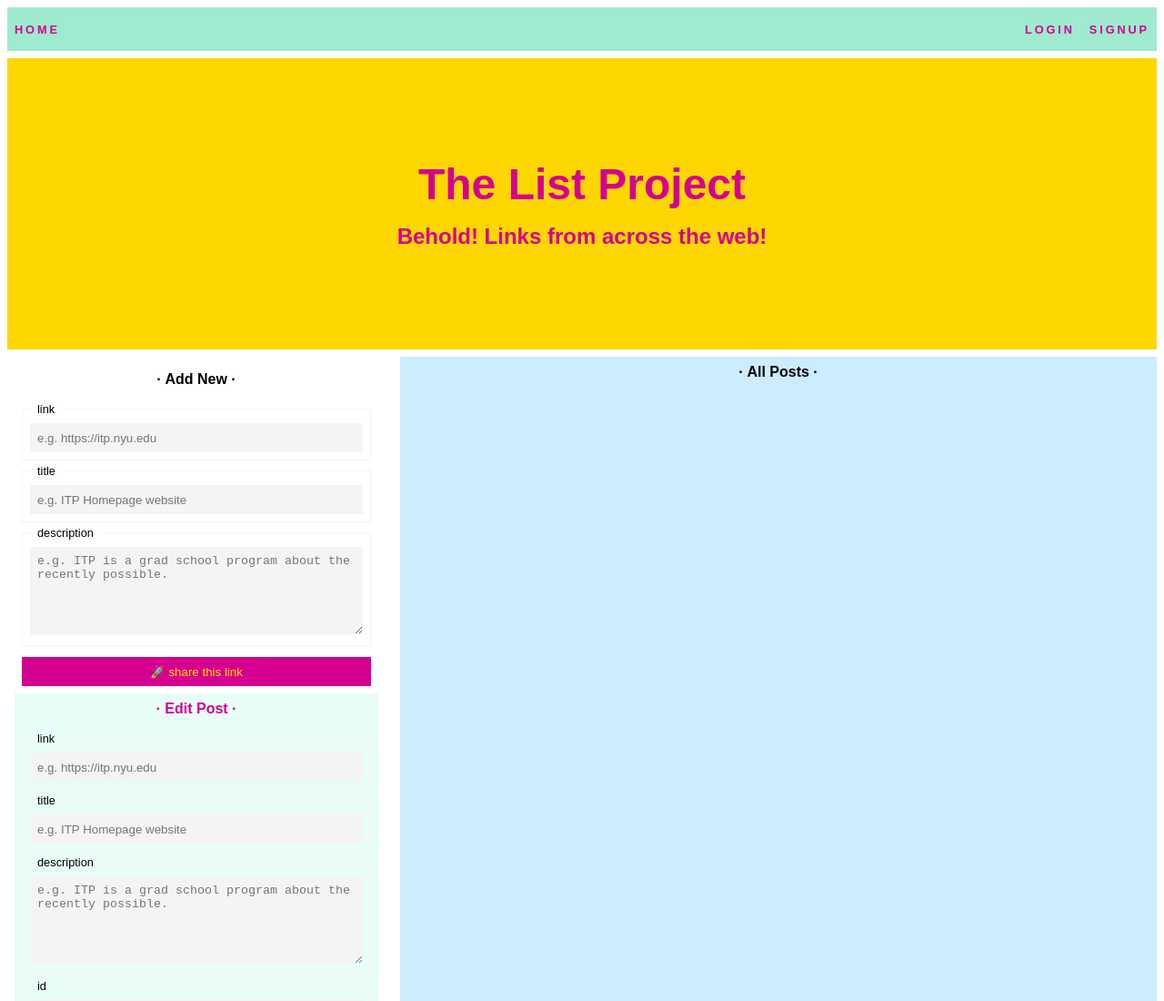
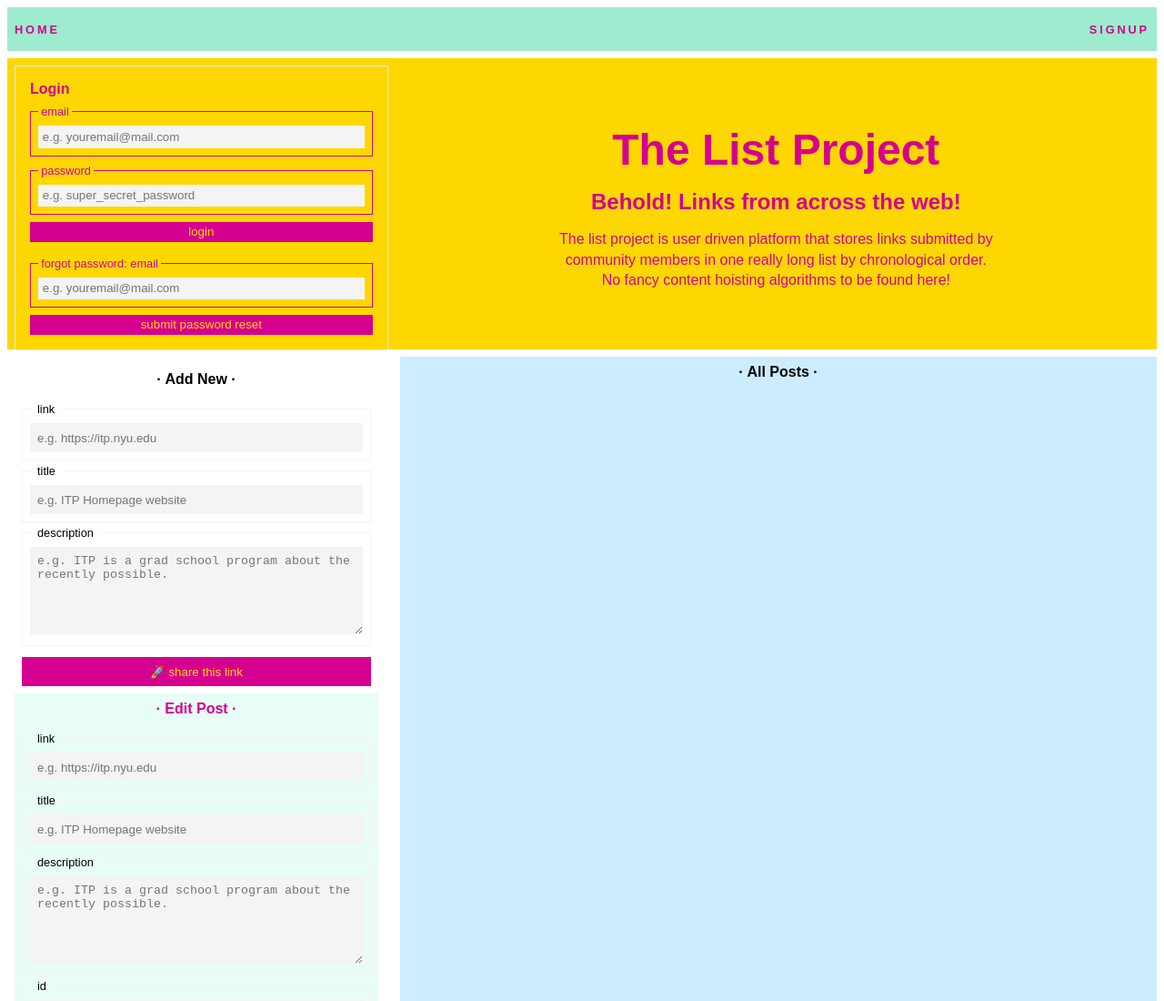
Before and after one commit to joeyklee/list-project, a website: page public/index.html in a window 1280 px wide. Shown: the top 1100 px of the page at 91% size. Drawn offline with Linux system fonts and the light colour scheme; no server answers.

Commit message:
adds login to index to need for additional login page

```diff
--- a/public/css/main.css
+++ b/public/css/main.css
@@ -71,15 +71,22 @@ body{
 
 /* Header */
 .header{
+  display: grid;
+  grid-template-columns: 1fr 2fr;
+  grid-column-gap: 1rem;
+  padding:0.5rem;
+  background-color:#FFD700;
+  color: #D5008F;
+}
+
+.header__main{
   display:flex;
   flex-direction: column;
   align-items: center;
   justify-content: center;
   text-align: center;
-  padding:0.5rem;
-  background-color:#FFD700;
-  color: #D5008F;
 }
+
 .header__title{
   font-size: 3rem;
 }
@@ -88,6 +95,37 @@ body{
   margin-top:1rem;
   max-width: 30rem;
 }
+
+.header__description{
+  line-height: 1.4rem;
+  margin-top:1rem;
+  max-width: 30rem;
+}
+
+.header__login{
+  padding: 0.5rem;
+  border:1px solid #CDECFF;
+}
+.header__login__section{
+ padding:0.5rem;
+}
+.login__section__title{
+  font-size:1rem;
+  margin-bottom:0.5rem;
+}
+.login__section__title--small{
+  font-size:0.8rem;
+}
+
+.auth__form__section__button{
+  outline:none;
+  border:none;
+  padding:0.2rem 0.4rem;
+  background-color:#D5008F;
+  color:#FFD700;
+  width:100%;
+}
+
 
 /* main */
 
@@ -272,7 +310,6 @@ body{
 }
 
 /* AUTH */
-
 .auth-container{
   width:100%;
   height:100%;
@@ -321,7 +358,7 @@ body{
 }
 .auth__form__section__input{
   width:100%;
-  padding:0.5rem;
+  padding:0.3rem;
   border:none;
   outline:none;
   color: #D5008F;
--- a/public/index.html
+++ b/public/index.html
@@ -22,7 +22,6 @@
         <li class="nav__list__item"> <a class="link" href="/">Home</a></li>
       </ul>
       <ul class="nav__list nav__list--right">
-        <li class="nav__list__item"> <a class="link" href="/login">login</a></li>
         <li class="nav__list__item"> <a class="link" href="/signup">signup</a></li>
       </ul>
     </nav>
@@ -32,8 +31,38 @@
       * includes the h1 and subtitle
     -->
     <header class="header">
-      <h1 class="header__title">The List Project</h1>
-      <h2 class="header__subtitle">Behold! Links from across the web!</h2>
+      <section class="header__login">
+          <!-- login section -->
+          <section class="header__login__section">
+          <h3 class="login__section__title">Login</h3>
+          <form class="auth_form login__form">
+            <fieldset class="auth__form__section">
+              <legend class="auth__form__section__title">email</legend>
+              <input class="auth__form__section__input" type="email" name="email" placeholder="e.g. youremail@mail.com">
+            </fieldset>
+            <fieldset class="auth__form__section">
+              <legend class="auth__form__section__title">password</legend>
+              <input class="auth__form__section__input" type="password" name="password" placeholder="e.g. super_secret_password">
+            </fieldset>
+            <input class="auth__form__section__button" type="submit" value="login">
+          </form>
+        </section>
+        <!-- forgot password -->
+        <section class="header__login__section">
+          <form class="auth_form forgot__form">
+            <fieldset class="auth__form__section">
+              <legend class="auth__form__section__title">forgot password: email</legend>
+              <input class="auth__form__section__input" type="email" name="email" placeholder="e.g. youremail@mail.com">
+            </fieldset>
+            <input class="auth__form__section__button" type="submit" value="submit password reset">
+          </form>
+        </section>
+      </section>
+      <section class="header__main">
+        <h1 class="header__title">The List Project</h1>
+        <h2 class="header__subtitle">Behold! Links from across the web!</h2>
+        <p class="header__description">The list project is user driven platform that stores links submitted by community members in one really long list by chronological order. No fancy content hoisting algorithms to be found here!</p>
+      </section>
     </header>
 
 
@@ -100,27 +129,6 @@
         <h3 class="section__view__title">· All Posts ·</h3>
         <ul class="section__view__posts">
           <!-- this is where your posts will be filled in with javascript -->
-          <!-- <li class="section__view__post">
-            <div class="section__view__post__functions">
-              <button>edit</button>
-              <button>delete</button>
-            </div>
-            <h4 class="section__view__post__title">
-              <a href="{{URL}}" target="_blank" rel="noreferrer"
-                class="section__view__post__link section__view__post__link--large">
-                {{title with link}}
-              </a>
-            </h4>
-            <p class="section__view__post__description">
-              {{link description}}
-            </p>
-            <ul class="section__view__post__meta">
-              <li class="section__view__post__meta__section section__view__post__meta__username">Submitted by: {{name}}</li>
-              <li class="section__view__post__meta__section section__view__post__meta__link">
-                <a href="{{URL}}" class="section__view__post__link--small">{{https://itp.nyu.edu}}</a>
-              </li>
-            </ul>
-          </li> -->
         </ul>
       </section>
 
@@ -130,6 +138,7 @@
     </div>
     <!-- JS Scripts -->
     <script src="js/Posts.js"></script>
+    <script src="js/Login.js"></script>
     <script src="js/main.js"></script>
   </body>
 </html>
--- a/public/js/main.js
+++ b/public/js/main.js
@@ -1,10 +1,5 @@
 window.addEventListener("DOMContentLoaded", function(){
   console.log('hello lovely human');
-
-  const main = async function(){
-    const posts = new Posts();
-
-  }
-
-  main();
+  const posts = new Posts();
+  const login = new Login();
 });
```
Also changed, not shown: public/login.html (deleted, +0 -52 lines), public/reset_password.html (+1 -1 lines), public/signup.html (+1 -1 lines).
